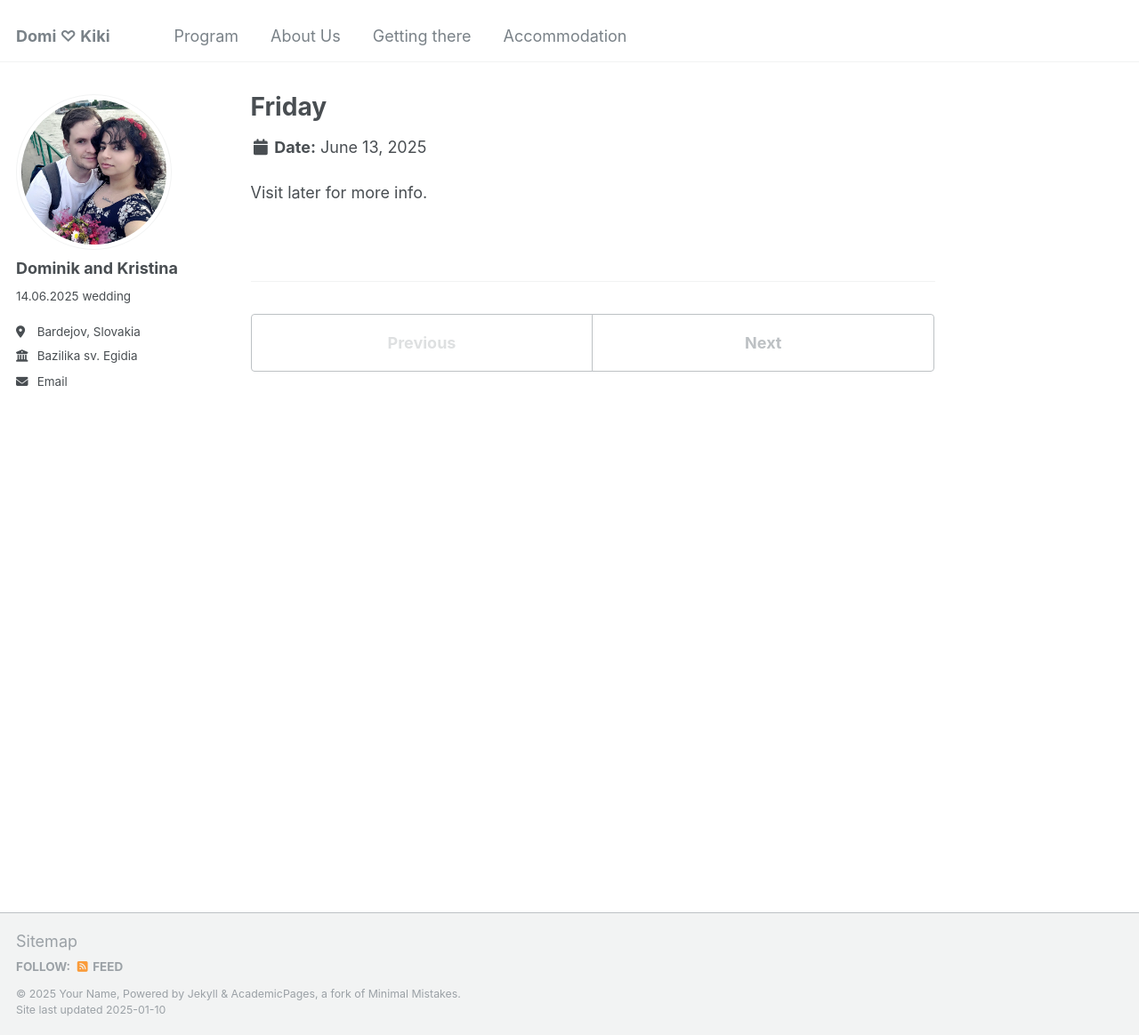
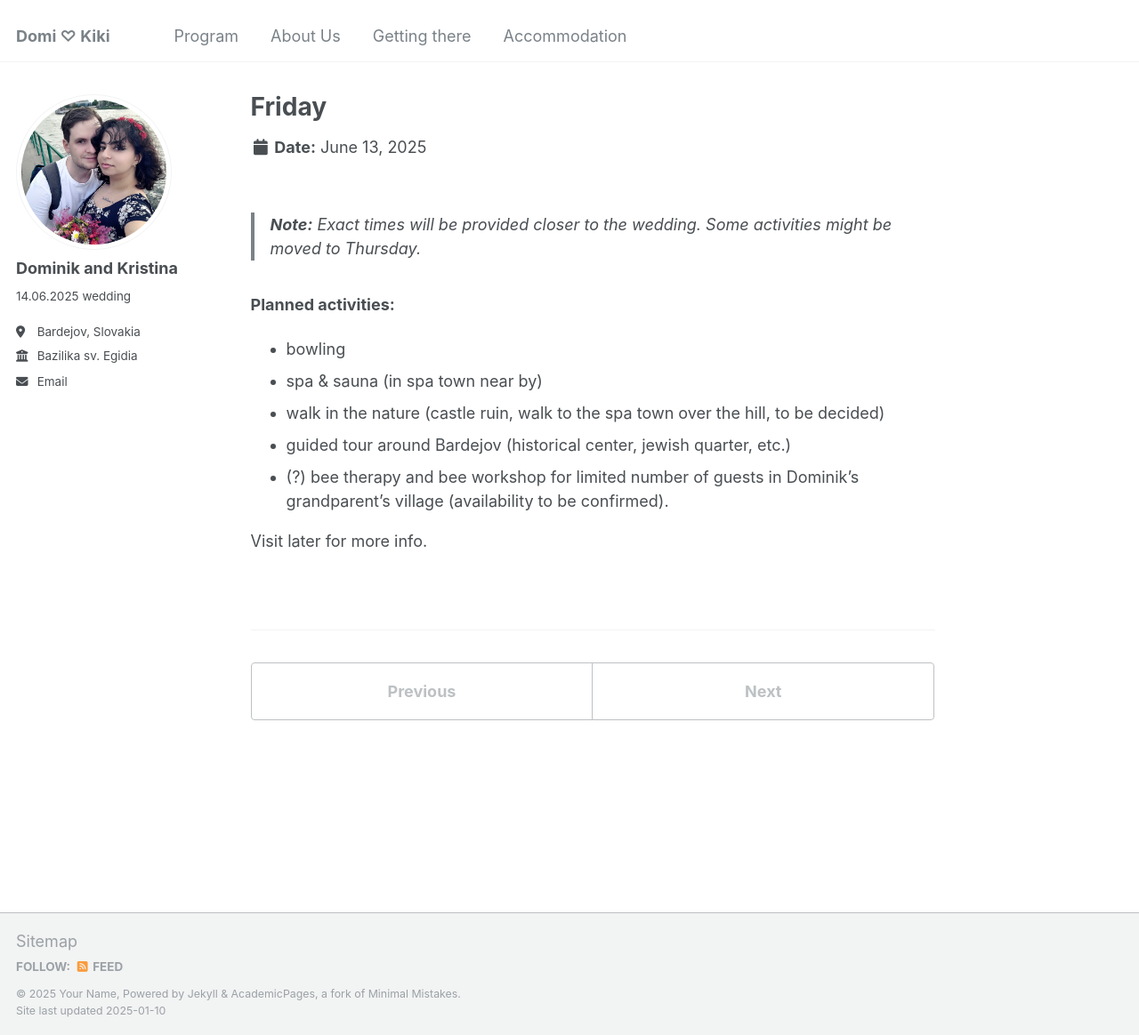
Before and after one commit to drohal3/domi-kiki, a Jekyll site: the page built from _program/2025-06-13-friday.md, in a window 1280 px wide and 1164 px high. Shown: the whole window at 89% size. Built offline with Jekyll 4.4.1, drawn with Linux system fonts in a browser that asks for light colours.

Commit message:
program update

```diff
--- a/_program/2025-06-13-friday.md
+++ b/_program/2025-06-13-friday.md
@@ -1,7 +1,17 @@
 ---
 title: "Friday"
-excerpt: "Recommended arrival time"
+excerpt: "Recommended latest day of arrival"
 collection: program
 ---
 
+> **Note:** Exact times will be provided closer to the wedding. Some activities might be moved to Thursday.
+
+**Planned activities:**
+
+- bowling
+- spa & sauna (in spa town near by)
+- walk in the nature (castle ruin, walk to the spa town over the hill, to be decided)
+- guided tour around Bardejov (historical center, jewish quarter, etc.)
+- (?) bee therapy and bee workshop for limited number of guests in Dominik's grandparent's village (availability to be confirmed).
+
 Visit later for more info.
```
Also changed, not shown: _program/2025-06-12-thursday.md (added, +7 -0 lines), _program/2025-06-14-saturday.md (+11 -1 lines).
